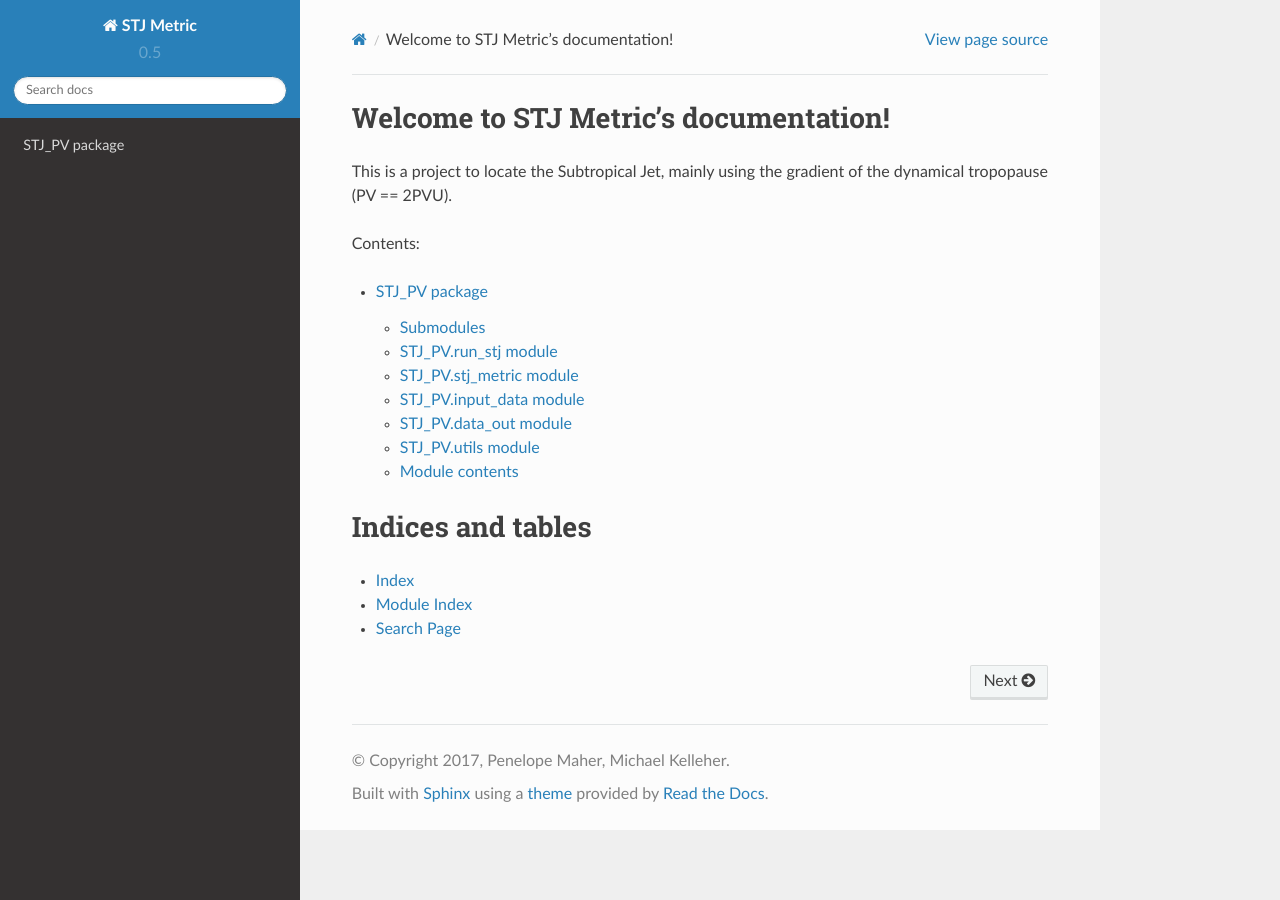
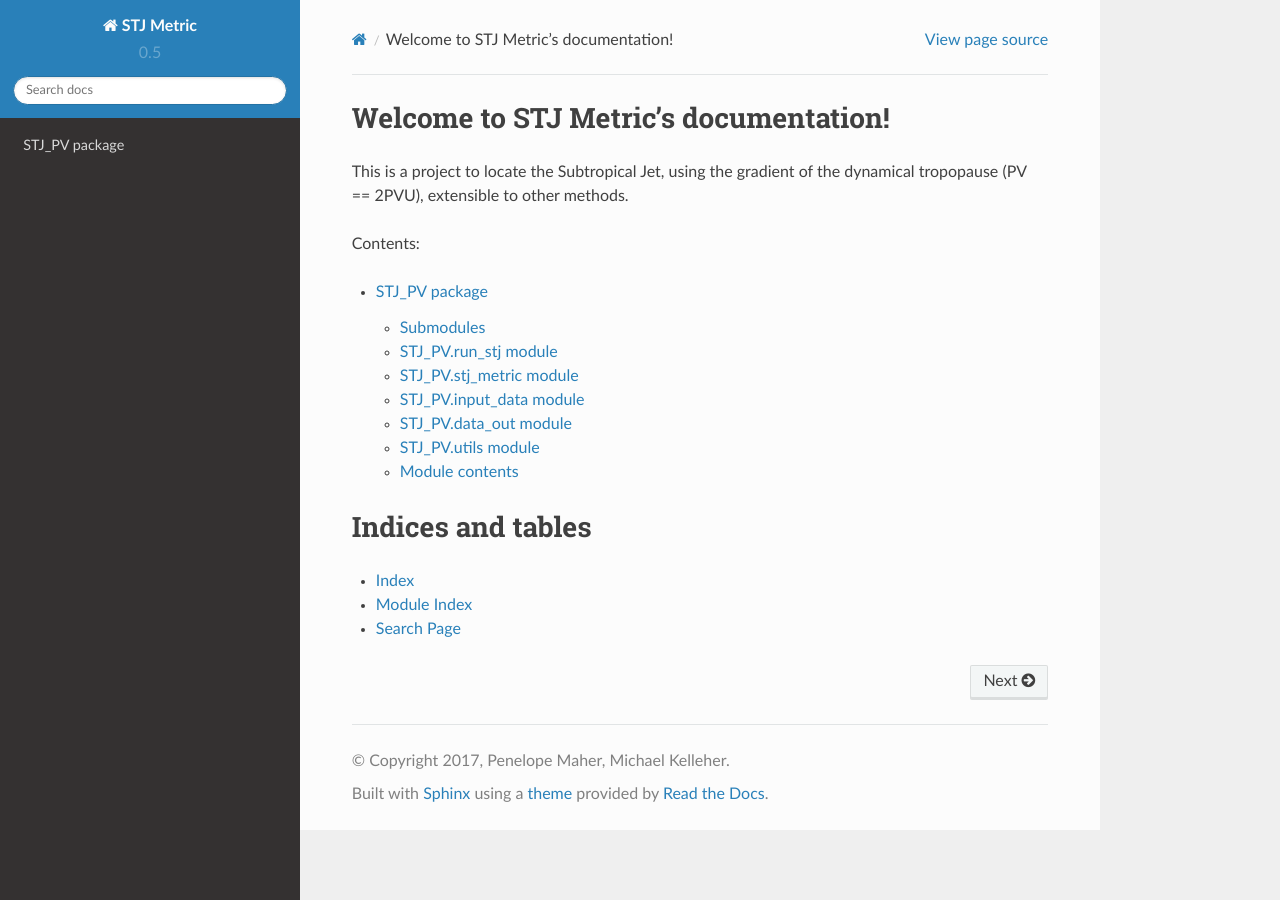
Before and after one commit to mkstratos/stj_pv, a Sphinx documentation site: the page built from STJ_PV/doc/index.rst, in a window 1280 px wide. Built offline with Sphinx 7.4.7 and the Read the Docs theme 2.0.0, drawn with Linux system fonts in a browser that asks for light colours.

Commit message:
Updates documentation and external links

```diff
--- a/STJ_PV/doc/conf.py
+++ b/STJ_PV/doc/conf.py
@@ -440,4 +440,5 @@
 
 
 # Example configuration for intersphinx: refer to the Python standard library.
-intersphinx_mapping = {'https://docs.python.org/3.6': None}
+#intersphinx_mapping = {'https://docs.python.org/3.6': None}
+intersphinx_mapping = {'py': ('https://docs.python.org/3.6', None)}
--- a/STJ_PV/doc/index.rst
+++ b/STJ_PV/doc/index.rst
@@ -5,8 +5,8 @@
 
 Welcome to STJ Metric's documentation!
 ======================================
-This is a project to locate the Subtropical Jet, mainly using the gradient of the
-dynamical tropopause (PV == 2PVU).
+This is a project to locate the Subtropical Jet, using the gradient of the
+dynamical tropopause (PV == 2PVU), extensible to other methods.
 
 Contents:
 
```
Also changed, not shown: 2 other files.
